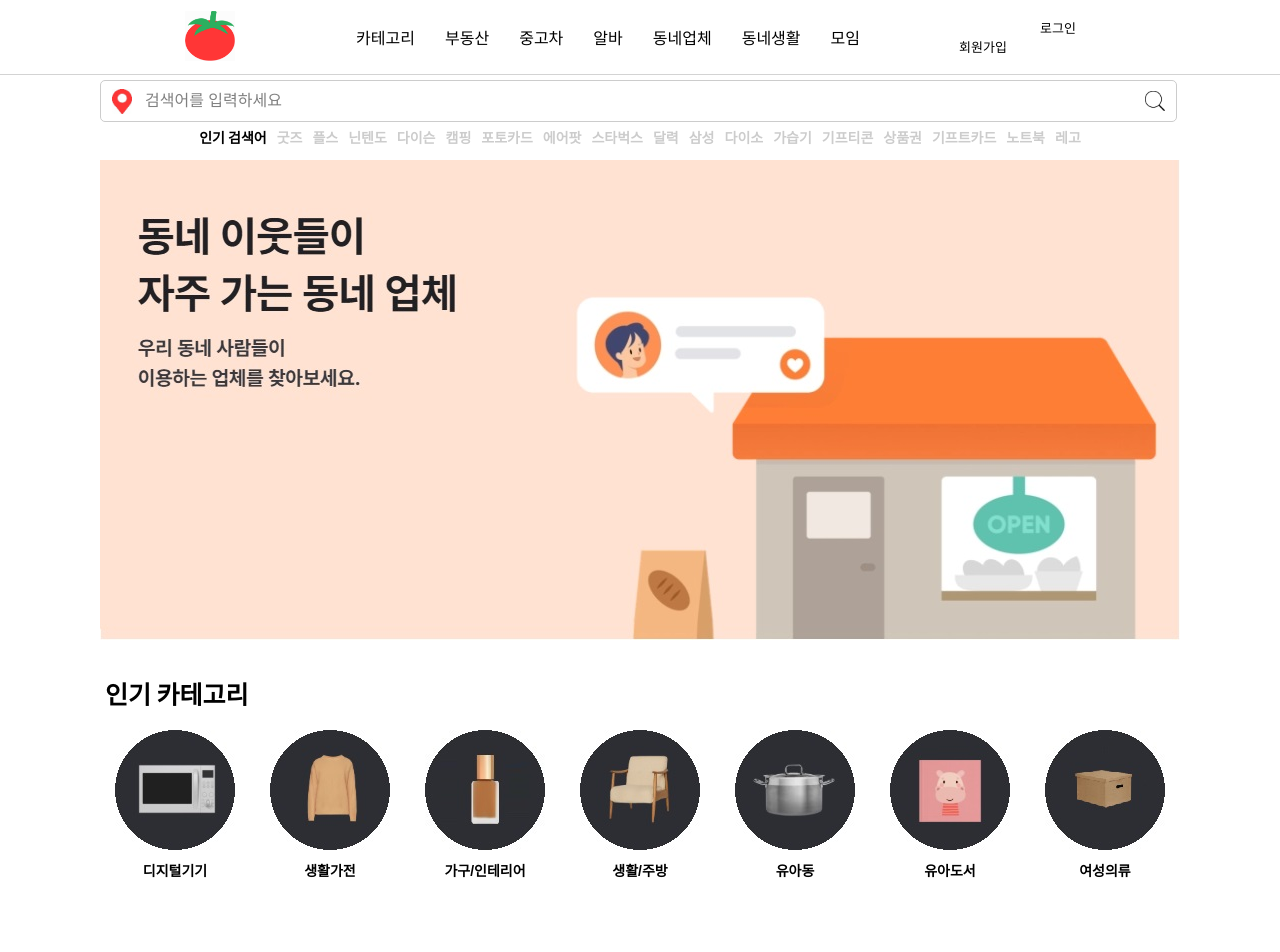
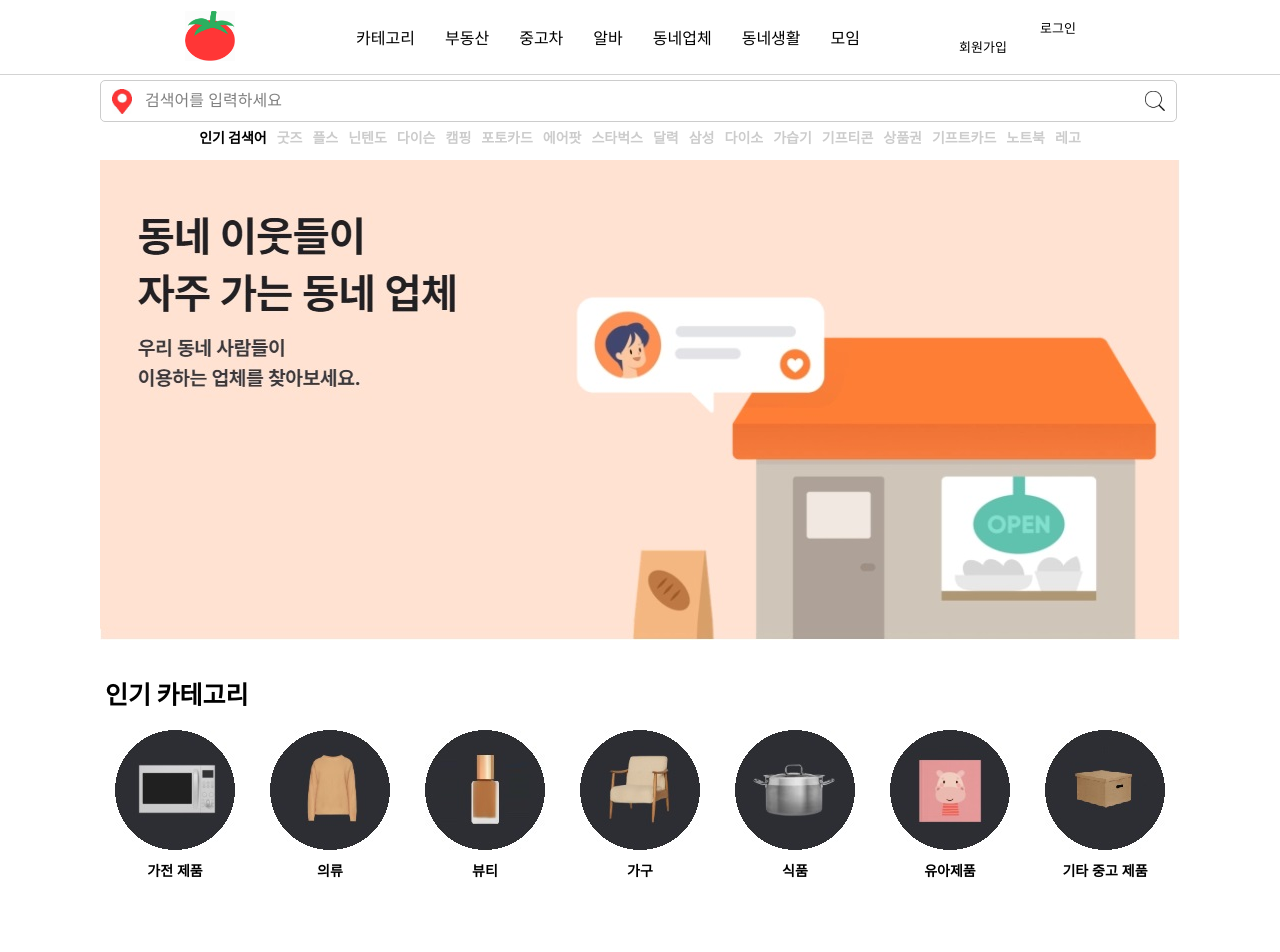
Before and after one commit to gaal94/dangun, a React (Create React App) app in the folder react/dangun_front/: page / in a window 1280 px wide. Shown: the top 952 px of the page. Built offline with nearby package versions, Linux system fonts and the light colour scheme; no server answers.

Commit message:
- 비밀번호 확인 버튼 수정 - 홈페이지 카테고리 수정

```diff
--- a/react/dangun_front/src/Components/HeaderComponent.js
+++ b/react/dangun_front/src/Components/HeaderComponent.js
@@ -28,13 +28,13 @@ const Header = (props) =>{
         <div className="headermenu">
           <div className="banner">카테고리</div>
           <div className="banner-content">
-            <a href="#">디지털기기</a>
-            <a href="#">생활가전</a>
-            <a href="#">가구/인테리어</a>
-            <a href="#">생활/주방</a>
-            <a href="#">유아동</a>
-            <a href="#">유아도서</a>
-            <a href="#">여성의류</a>
+            <a href="#">가전 제품</a>
+            <a href="#">의류</a>
+            <a href="#">뷰티</a>
+            <a href="#">가구</a>
+            <a href="#">식품</a>
+            <a href="#">유아제품</a>
+            <a href="#">기타 중고 제품</a>
           </div>
         </div>
         <div className="headermenu">
--- a/react/dangun_front/src/Components/JoinNextComponent.css
+++ b/react/dangun_front/src/Components/JoinNextComponent.css
@@ -79,3 +79,17 @@ table:focus-within
   margin: 30px 0px;
   cursor: pointer;
 }
+
+.btn_pw_check
+{
+  border: 1px solid lightgray;
+  border-radius: 10px;
+  color: black;
+  font-size: 15px;
+  font-weight: 700;
+  background-color: white;
+  padding: 5px 10px;
+  margin-right: 313px;
+  margin-top: 5px;
+  cursor: pointer;
+}
--- a/react/dangun_front/src/Components/JoinNextComponent.js
+++ b/react/dangun_front/src/Components/JoinNextComponent.js
@@ -104,10 +104,10 @@ function Join() {
                                         value={pwCheckText}
                                         onChange={(e) => setPwCheckText(e.target.value)} // Updates passwordCheck state
                                     />
-                                    <button onClick={pwCheckFunc}>비밀번호 확인</button>
                                 </td>
                             </tr>
                         </table>
+                        <button className="btn_pw_check" onClick={pwCheckFunc}>비밀번호 확인</button>
 
                         {/* 이름 */}
                         <table className="join_name">
--- a/react/dangun_front/src/Components/MainComponent.js
+++ b/react/dangun_front/src/Components/MainComponent.js
@@ -83,51 +83,51 @@ const Main = () => {
           <button className="main_category_btn">
             <img
               src={`${process.env.PUBLIC_URL}/images/02_icon/icon_02.jpg`}
-              alt="디지털기기 아이콘 이미지"
+              alt="가전 제품 아이콘 이미지"
             />
-            디지털기기
+            가전 제품
           </button>
           <button className="main_category_btn">
             <img
               src={`${process.env.PUBLIC_URL}/images/02_icon/icon_03.jpg`}
-              alt="생활가전 아이콘 이미지"
+              alt="의류 아이콘 이미지"
             />
-            생활가전
+            의류
           </button>
           <button className="main_category_btn">
             <img
               src={`${process.env.PUBLIC_URL}/images/02_icon/icon_04.jpg`}
-              alt="가구/인테리어 아이콘 이미지"
+              alt="뷰티 아이콘 이미지"
             />
-            가구/인테리어
+            뷰티
           </button>
           <button className="main_category_btn">
             <img
               src={`${process.env.PUBLIC_URL}/images/02_icon/icon_05.jpg`}
-              alt="생활/주방 아이콘 이미지"
+              alt="가구 아이콘 이미지"
             />
-            생활/주방
+            가구
           </button>
           <button className="main_category_btn">
             <img
               src={`${process.env.PUBLIC_URL}/images/02_icon/icon_06.jpg`}
-              alt="유아동 아이콘 이미지"
+              alt="식품 아이콘 이미지"
             />
-            유아동
+            식품
           </button>
           <button className="main_category_btn">
             <img
               src={`${process.env.PUBLIC_URL}/images/02_icon/icon_07.jpg`}
-              alt="유아도서 아이콘 이미지"
+              alt="유아제품 아이콘 이미지"
             />
-            유아도서
+            유아제품
           </button>
           <button className="main_category_btn">
             <img
               src={`${process.env.PUBLIC_URL}/images/02_icon/icon_08.jpg`}
-              alt="여성의류 아이콘 이미지"
+              alt="기타 중고 제품 아이콘 이미지"
             />
-            여성의류
+            기타 중고 제품
           </button>
         </div>
       </div>
```
